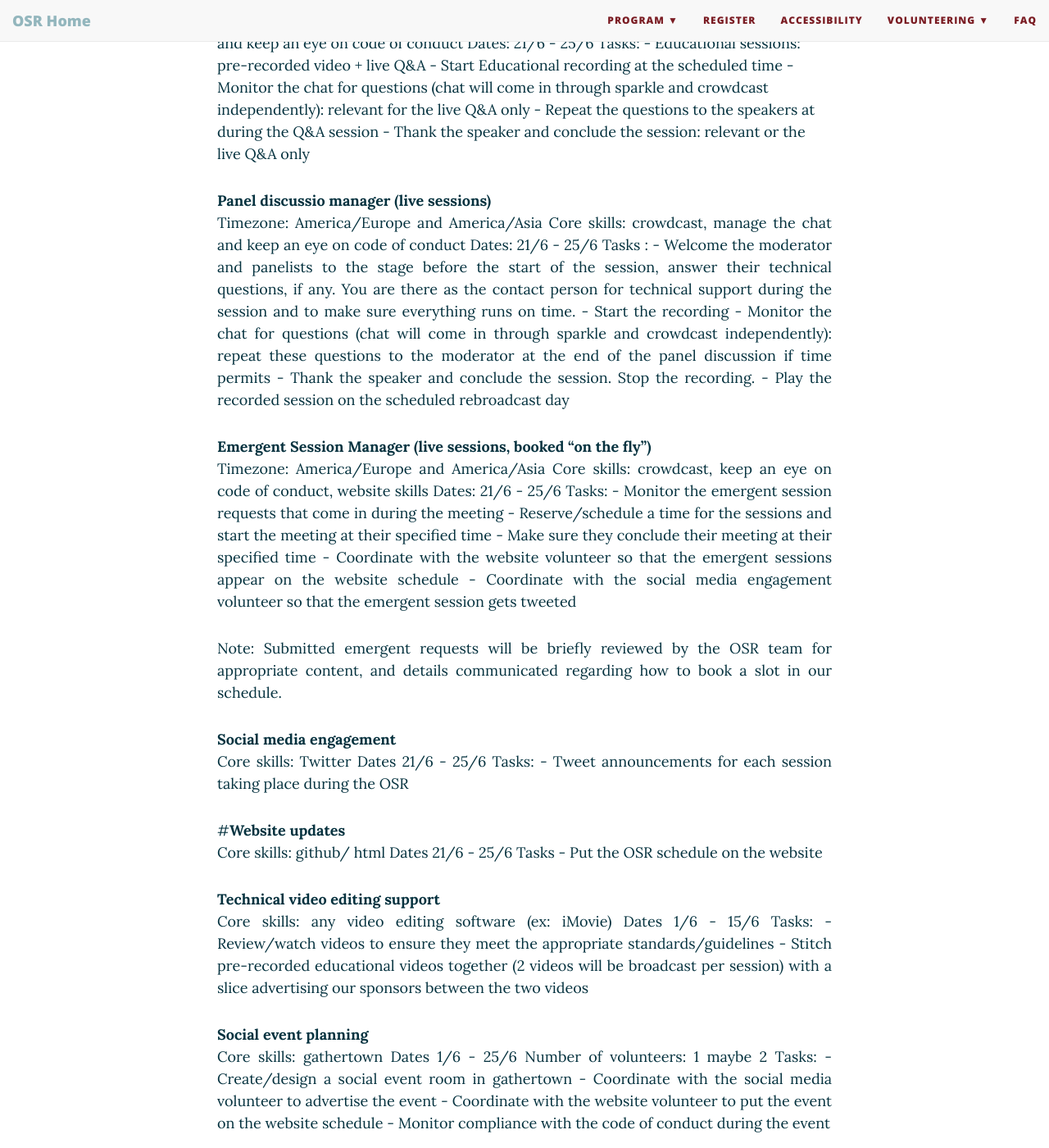
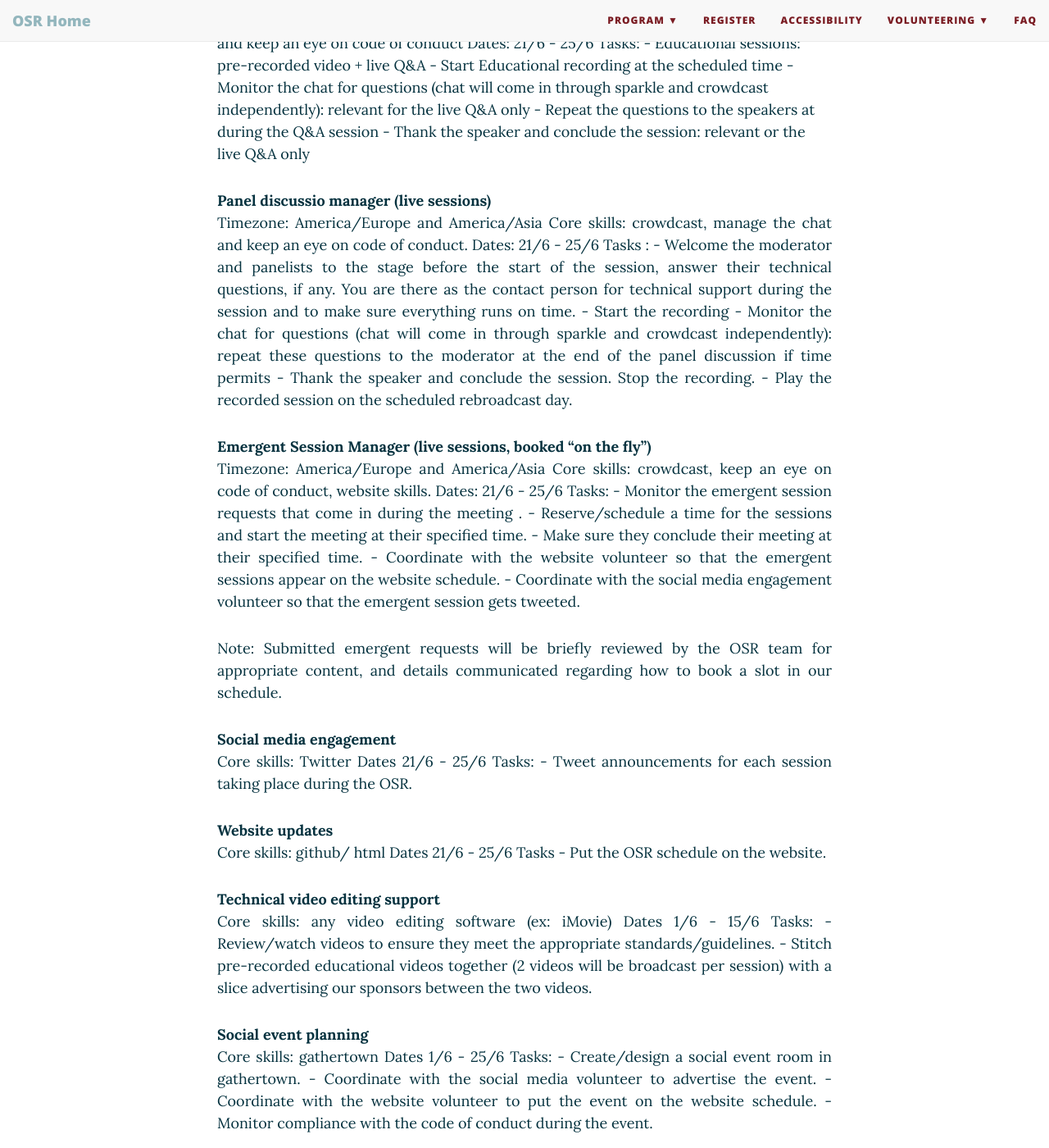
Before and after one commit to ohbm/osr2021, a Jekyll site: the page built from engage.md, in a window 1280 px wide and 1400 px high, scrolled down 448 px. Shown: the whole window at 82% size. Built offline with Jekyll 4.4.1, drawn with Linux system fonts in a browser that asks for light colours; nearby versions of some CDN libraries; some of the changed text lies outside the part shown.

Commit message:
Update engage.md

```diff
--- a/engage.md
+++ b/engage.md
@@ -24,99 +24,79 @@
      - Thank the speaker and conclude the session: relevant or the live Q&A only
 
 
-
 <p align="justify">
-
 **Panel discussio manager (live sessions)**
   Timezone: America/Europe and America/Asia
-  Core skills: crowdcast, manage the chat and keep an eye on code of conduct
+  Core skills: crowdcast, manage the chat and keep an eye on code of conduct.
   Dates: 21/6 - 25/6
   Tasks :
      - Welcome the moderator and panelists to the stage before the start of the session, answer their technical questions, if any. You are there as the contact person for technical support during the session and to make sure everything runs on time.
      - Start the recording
      - Monitor the chat for questions (chat will come in through sparkle and crowdcast independently): repeat these questions to the moderator at the end of the panel discussion if time permits
      - Thank the speaker and conclude the session. Stop the recording.
-     - Play the recorded session on the scheduled rebroadcast day
-
+     - Play the recorded session on the scheduled rebroadcast day.
 </p>
 <p align="justify">
-
 **Emergent Session Manager (live sessions, booked “on the fly”)**
   Timezone: America/Europe and America/Asia
-  Core skills: crowdcast, keep an eye on code of conduct, website skills
+  Core skills: crowdcast, keep an eye on code of conduct, website skills.
   Dates: 21/6 - 25/6
   Tasks:
-    - Monitor the emergent session requests that come in during the meeting
-    - Reserve/schedule a time for the sessions and start the meeting at their specified time
-    - Make sure they conclude their meeting at their specified time
-    - Coordinate with the website volunteer so that the emergent sessions appear on the website schedule
-    - Coordinate with the social media engagement volunteer so that the emergent session gets tweeted
-
+    - Monitor the emergent session requests that come in during the meeting .
+    - Reserve/schedule a time for the sessions and start the meeting at their specified time.
+    - Make sure they conclude their meeting at their specified time.
+    - Coordinate with the website volunteer so that the emergent sessions appear on the website schedule.
+    - Coordinate with the social media engagement volunteer so that the emergent session gets tweeted.
 </p>
 <p align="justify">
-
 Note: Submitted emergent requests will be briefly reviewed by the OSR team for appropriate content, and details communicated regarding how to book a slot in our schedule.
-
 </p>
 <p align="justify">
-
 **Social media engagement**
   Core skills: Twitter
   Dates 21/6 - 25/6
   Tasks:
-    - Tweet announcements for each session taking place during the OSR
-
+    - Tweet announcements for each session taking place during the OSR.
 </p>
 <p align="justify">
-
-#**Website updates**
+**Website updates**
 Core skills: github/ html
 Dates 21/6 - 25/6
 Tasks
-    - Put the OSR schedule on the website
-
+    - Put the OSR schedule on the website.
 </p>
 <p align="justify">
-
 **Technical video editing support**
   Core skills: any video editing software (ex: iMovie)
   Dates 1/6 - 15/6
   Tasks:
-    - Review/watch videos to ensure they meet the appropriate standards/guidelines
-    - Stitch pre-recorded educational videos together (2 videos will be broadcast per session) with a slice advertising our sponsors between the two videos
-
+    - Review/watch videos to ensure they meet the appropriate standards/guidelines.
+    - Stitch pre-recorded educational videos together (2 videos will be broadcast per session) with a slice advertising our sponsors between the two videos.
 </p>
 <p align="justify">
-
 **Social event planning**
   Core skills: gathertown
   Dates 1/6 - 25/6
-  Number of volunteers: 1 maybe 2
   Tasks:
-    - Create/design a social event room in gathertown
-    - Coordinate with the social media volunteer to advertise the event
-    - Coordinate with the website volunteer to put the event on the website schedule
-    - Monitor compliance with the code of conduct during the event
-
+    - Create/design a social event room in gathertown.
+    - Coordinate with the social media volunteer to advertise the event.
+    - Coordinate with the website volunteer to put the event on the website schedule.
+    - Monitor compliance with the code of conduct during the event.
 </p>
 <p align="justify">
-
 **OSR registration communication**
   Core skills: microsoft forms
   Dates 16/6 - 25/6
   Tasks:
-    - Monitor ongoing registrations and send the relevant login info the the registrants
-
+    - Monitor ongoing registrations and send the relevant login info the the registrants.
 </p>
 <p align="justify">
-
 **Streaming management**
   Timezone: America/Europe and America/Asia
   Core skills: youtube
   Dates 21/6 - 25/6
   Tasks:
-    - Setup live stream for Educational and Panel session so that they appear on youtube
-
+    - Setup live stream for Educational and Panel session so that they appear on youtube.
 </p>
 {::options parse_block_html="false" /}
 
```
